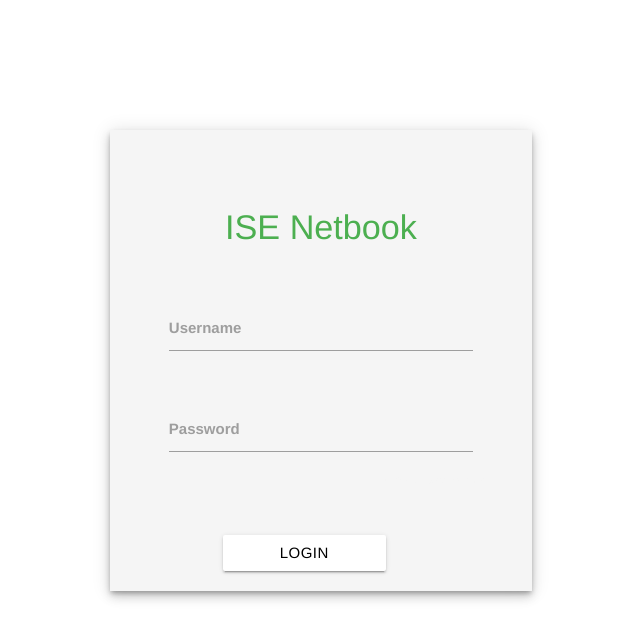
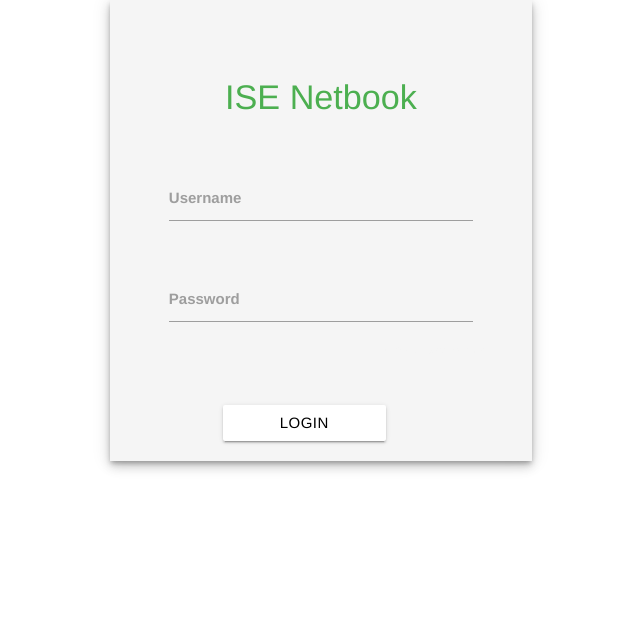
Before and after one commit to ziyazee/ise-netbook, a Django app: page / in a window 1280 px wide. Shown: the top 640 px of the page, without its empty margins (319-959 px from the left). Run offline with Django 3.2, Linux system fonts and the light colour scheme; some libraries are stand-ins or nearby versions.

Commit message:
removed margin

```diff
--- a/MySubmissions/templates/login.html
+++ b/MySubmissions/templates/login.html
@@ -13,12 +13,12 @@
 
 </head>
 <body>
-  <div class="section"></div>
+
    <main>
 
     <center>
 
-        <div  class="z-depth-3 y-depth-3 x-depth-3 grey green-text lighten-4 row" style="display: inline-block; padding: 32px 48px 0px 48px; border: 1px; margin-top: 100px; solid #EEE;">
+        <div  class="z-depth-3 y-depth-3 x-depth-3 grey green-text lighten-4 row" style="display: inline-block; padding: 32px 48px 0px 48px; border: 1px; margin-top: 0px; solid #EEE;">
     <div class="section"></div>
 <h4>ISE Netbook</h4>
 <div class="section"></div>
```
